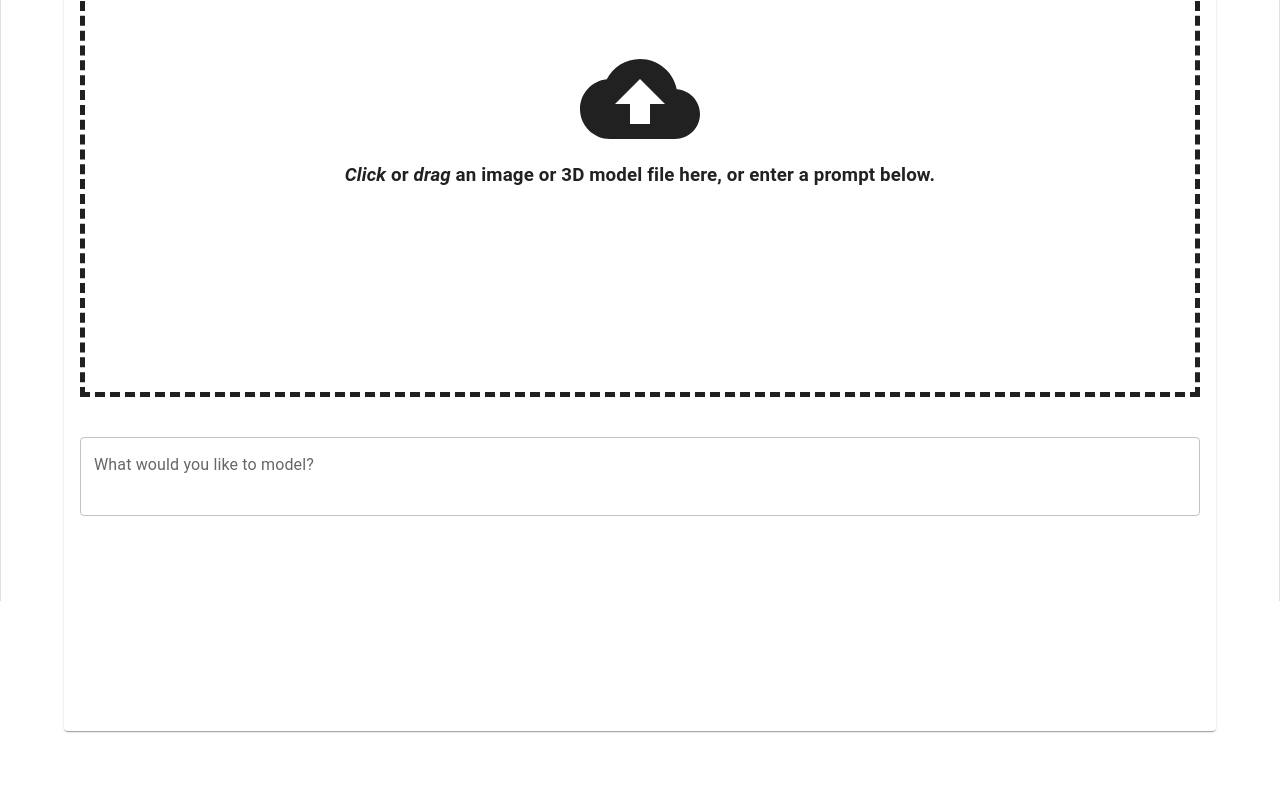
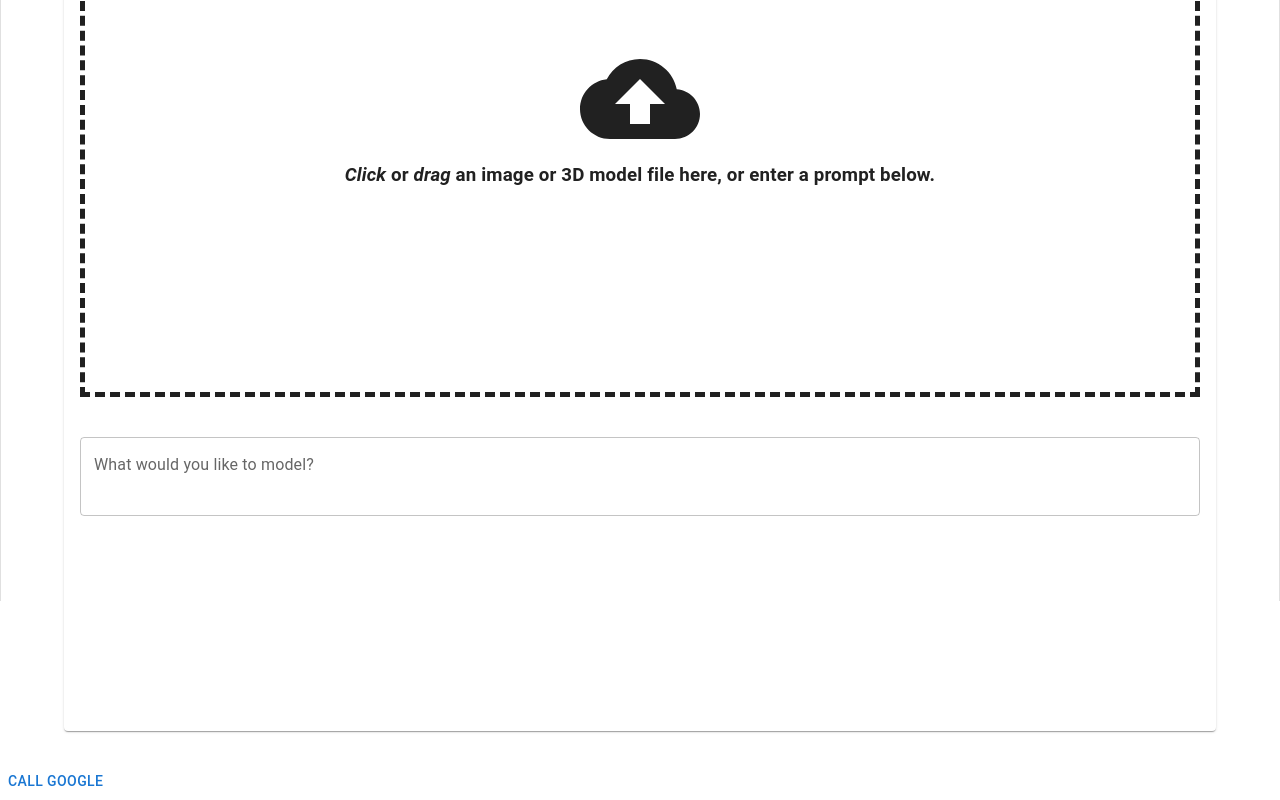
Before and after one commit to Peterg101/shopify-redux, a React (Create React App) app: page / in a window 1280 px wide. Shown: the part 199-999 px from the top of the page. Before the commit the page ends 962 px from the top, so only its background shows below. Built offline with nearby package versions, Linux system fonts and the light colour scheme.

Commit message:
button added

```diff
--- a/src/features/display/landingPage.tsx
+++ b/src/features/display/landingPage.tsx
@@ -1,14 +1,20 @@
-import { Box } from "@mui/material"
+import { Box, Button } from "@mui/material"
 import UserInterface from "../userInterface/userInterface"
 import { MainOptions } from "./mainOptions"
 import { useState } from "react";
 
 export const LandingPage = () => {
     const [actualFile, setActualFile] = useState<File | null>(null);
+
+    const handleLogin = () => {
+        // Redirect to FastAPI Google login endpoint
+        window.location.href = "http://google.co.uk";
+      };
     return(
         <Box sx = {{marginTop: 10}}>
             <UserInterface/>
             <MainOptions/>
+            <Button onClick={handleLogin}>Call Google</Button>
         </Box>
 
     )
```
